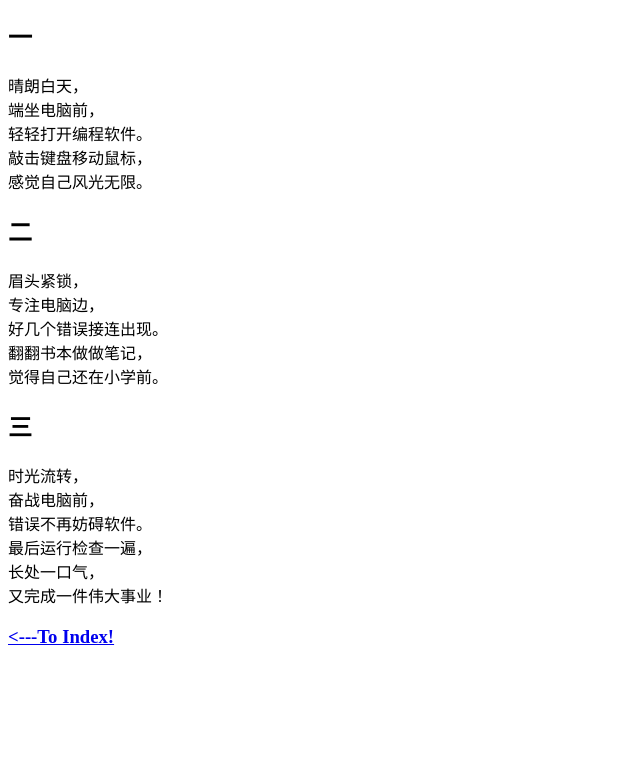
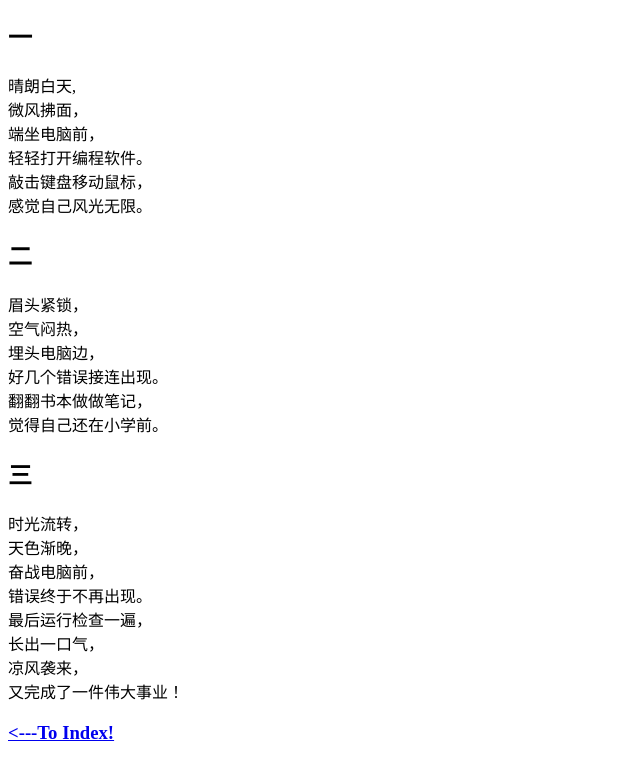
Before and after one commit to smallsillybird/wenzhang, a plain HTML site: page biancheng.html in a window 1280 px wide. Shown: the part 57-819 px from the top of the page, without its empty margins (0-640 px from the left). Drawn offline with Linux system fonts and the light colour scheme.

Commit message:
Update biancheng.html

```diff
--- a/biancheng.html
+++ b/biancheng.html
@@ -4,11 +4,12 @@
 <body>
 	<h1>编程组诗</h1>
 	<h2>一</h2>
-	<p>晴朗白天，<br/>端坐电脑前，<br/>轻轻打开编程软件。<br/>敲击键盘移动鼠标，<br/>感觉自己风光无限。</p>
+	<p>晴朗白天,<br/>微风拂面，<br/>端坐电脑前，<br/>轻轻打开编程软件。<br/>敲击键盘移动鼠标，<br/>感觉自己风光无限。</p>
 	<h2>二</h2>
-	<p>眉头紧锁，<br/>专注电脑边，<br/>好几个错误接连出现。<br/>翻翻书本做做笔记，<br/>觉得自己还在小学前。</p>
+	<p>眉头紧锁，<br/>空气闷热，<br/>埋头电脑边，<br/>好几个错误接连出现。<br/>翻翻书本做做笔记，<br/>觉得自己还在小学前。</p>
 	<h2>三</h2>
-	<p>时光流转，<br/>奋战电脑前，<br/>错误不再妨碍软件。<br/>最后运行检查一遍，<br/>长处一口气，<br/>又完成一件伟大事业！</p>
+	<p>时光流转，<br/>天色渐晚，<br/>奋战电脑前，<br/>错误终于不再出现。<br/>最后运行检查一遍，<br/>长出一口气，<br/>凉风袭来，<br/>又完成了一件伟大事业！</p>
+
 	<a href=index.html>
 		<h3><---To Index!</h3>
 	</a>
```
